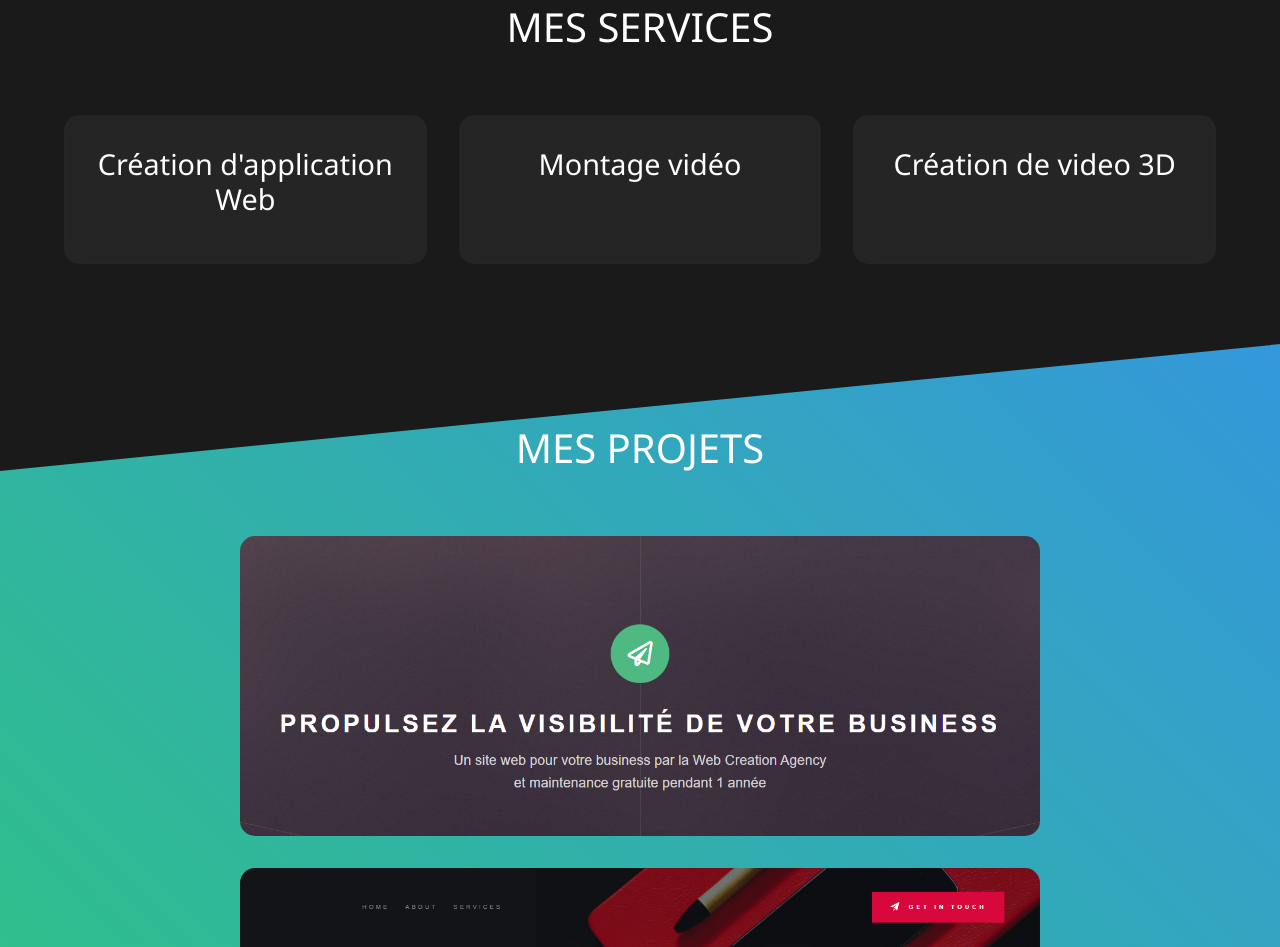
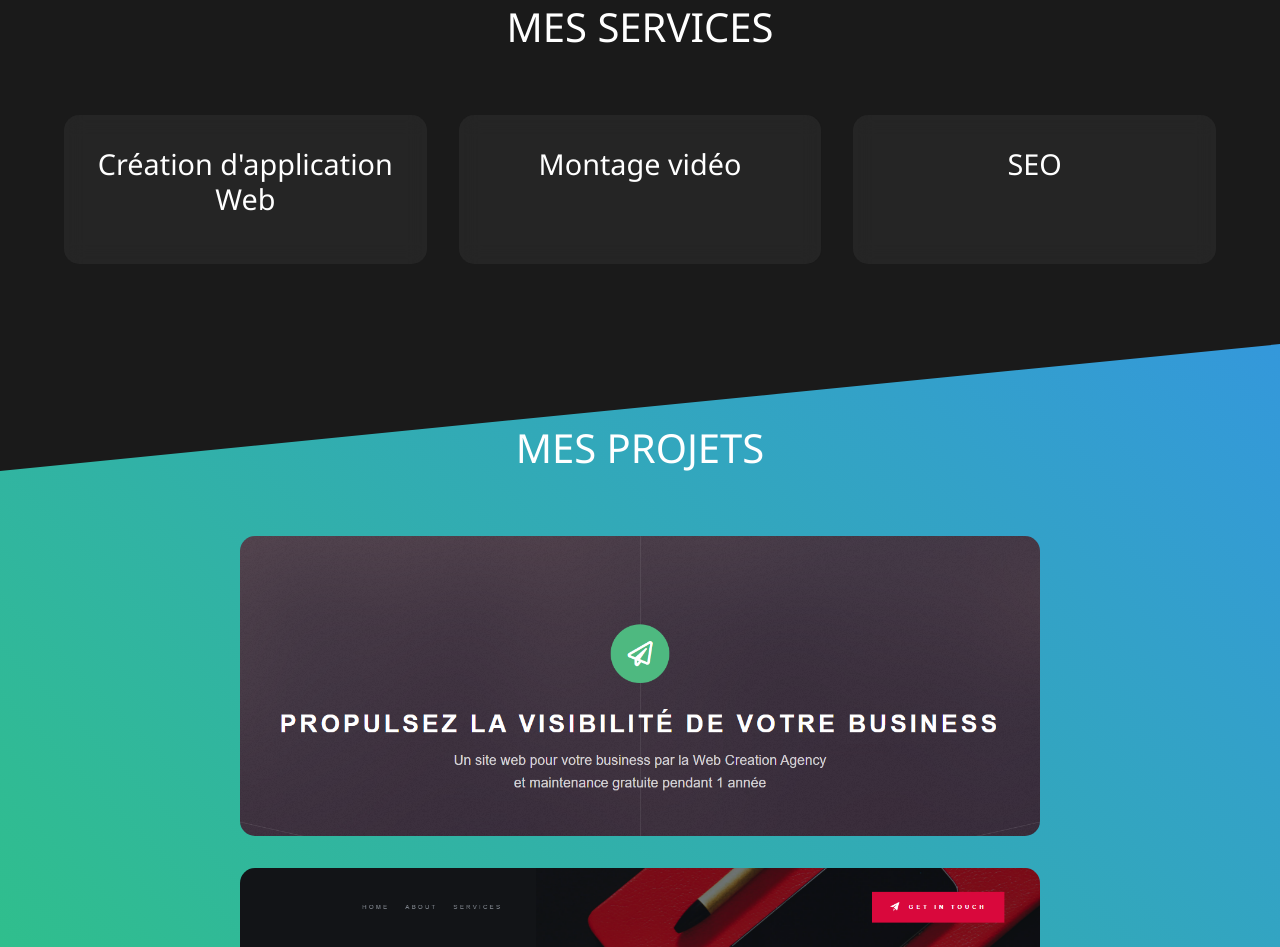
Before and after one commit to RovanelDEV/rovanelPortfolio, a plain HTML site: page index.html in a window 1280 px wide. Shown: the part 877-1824 px from the top of the page. Drawn offline with nearby package versions, Linux system fonts and the light colour scheme.

Commit message:
Update index.html

```diff
--- a/index.html
+++ b/index.html
@@ -52,7 +52,7 @@
 
                 <div class="service3">
 
-                    <h2>Création de video 3D</h2>
+                    <h2>SEO</h2>
 
                 </div>
             </div>
```
